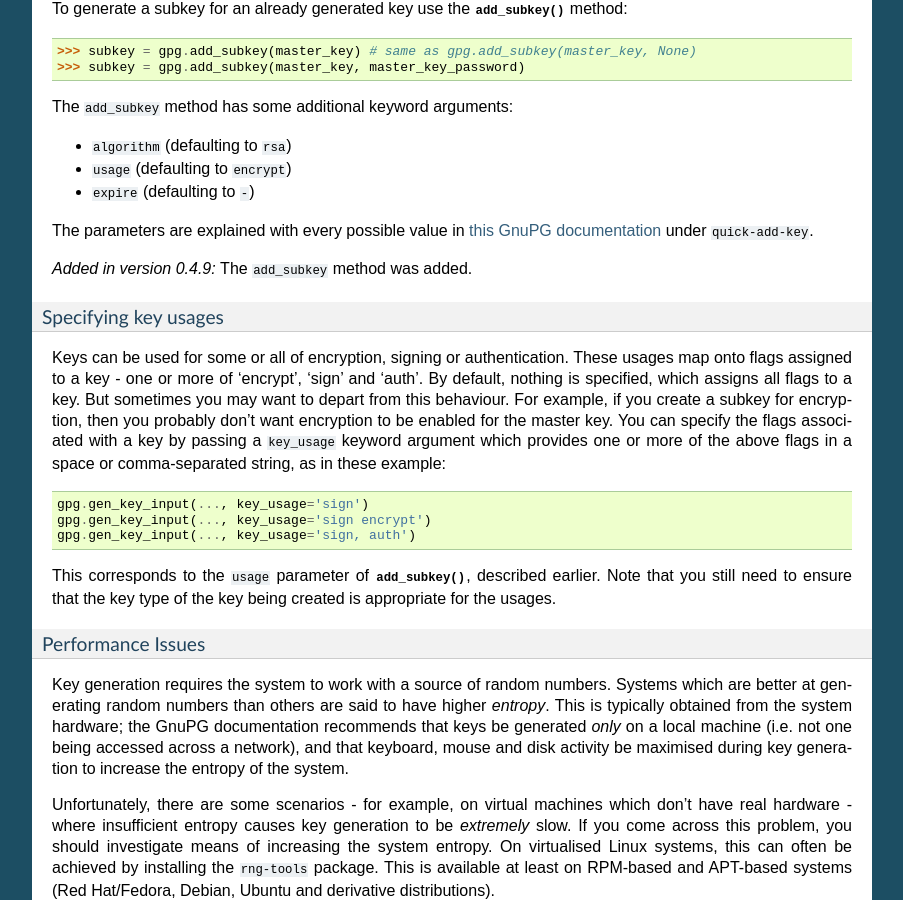
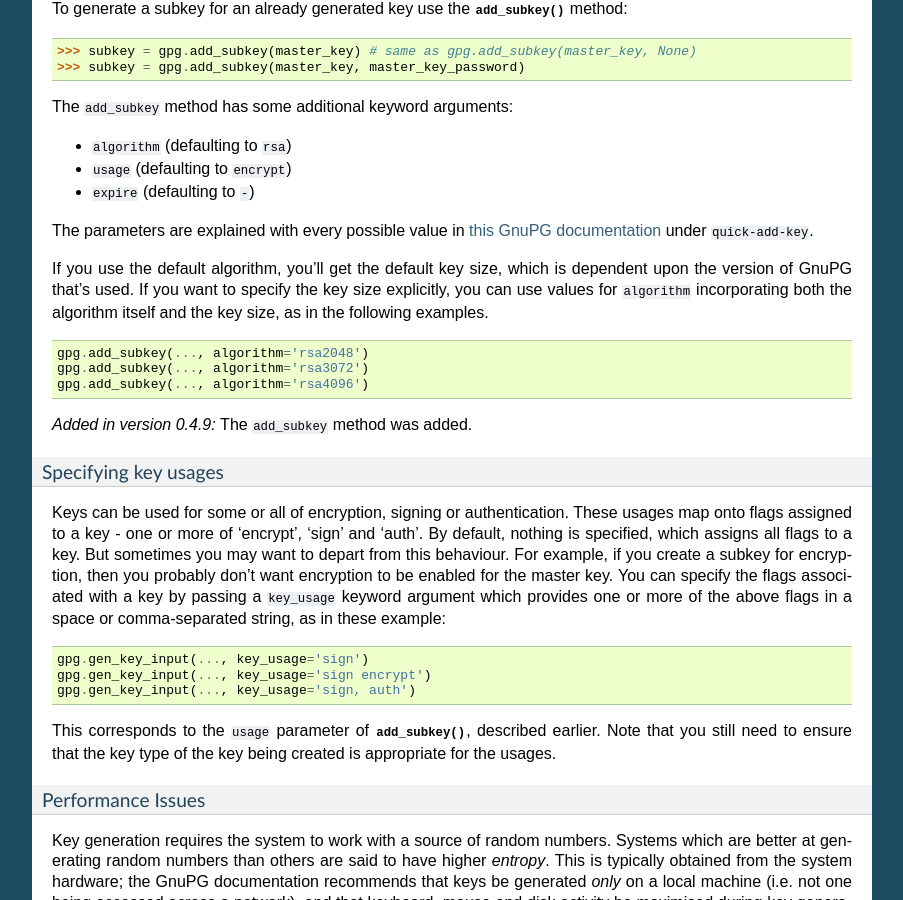
Before and after one commit to vsajip/python-gnupg, a Sphinx documentation site: the page built from docs/index.rst, in a window 1280 px wide and 900 px high, scrolled down 5353 px. Shown: the whole window, without its empty margins (198-1101 px from the left). Built offline with Sphinx 7.4.7, drawn with Linux system fonts in a browser that asks for light colours.

Commit message:
Fix #195: Document how to specify key size when adding subkeys.

```diff
--- a/docs/index.rst
+++ b/docs/index.rst
@@ -361,6 +361,18 @@ The ``add_subkey`` method has some additional keyword arguments:
 The parameters are explained with every possible value in `this GnuPG documentation
 <https://www.gnupg.org/documentation/manuals/gnupg/OpenPGP-Key-Management.html>`_
 under ``quick-add-key``.
+
+If you use the default algorithm, you'll get the default key size, which  is dependent
+upon the version of GnuPG that's used. If you want to specify the key size explicitly,
+you can use values for ``algorithm`` incorporating both the algorithm itself and the
+key size, as in the following examples.
+
+.. code-block:: python
+
+    gpg.add_subkey(..., algorithm='rsa2048')
+    gpg.add_subkey(..., algorithm='rsa3072')
+    gpg.add_subkey(..., algorithm='rsa4096')
+
 
 .. versionadded:: 0.4.9
    The ``add_subkey`` method was added.
```
